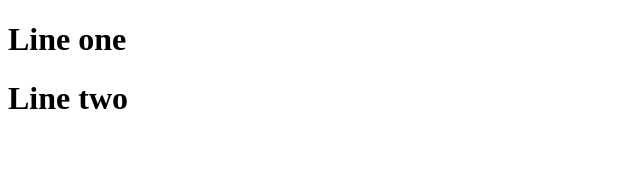
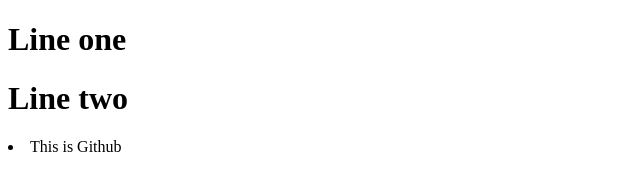
Before and after one commit to kipkorirgideon/switching-branches, a plain HTML site: page index.html in a window 1280 px wide. Shown: the whole page, without its empty margins (0-640 px from the left). Drawn offline with Linux system fonts and the light colour scheme.

Commit message:
I want to merge locally

```diff
--- a/index.html
+++ b/index.html
@@ -9,6 +9,7 @@
 <body>
     <h1>Line one</h1>
     <h1>Line two</h1>
+    <li>This is Github</li>
 
 </body>
 </html>
```
